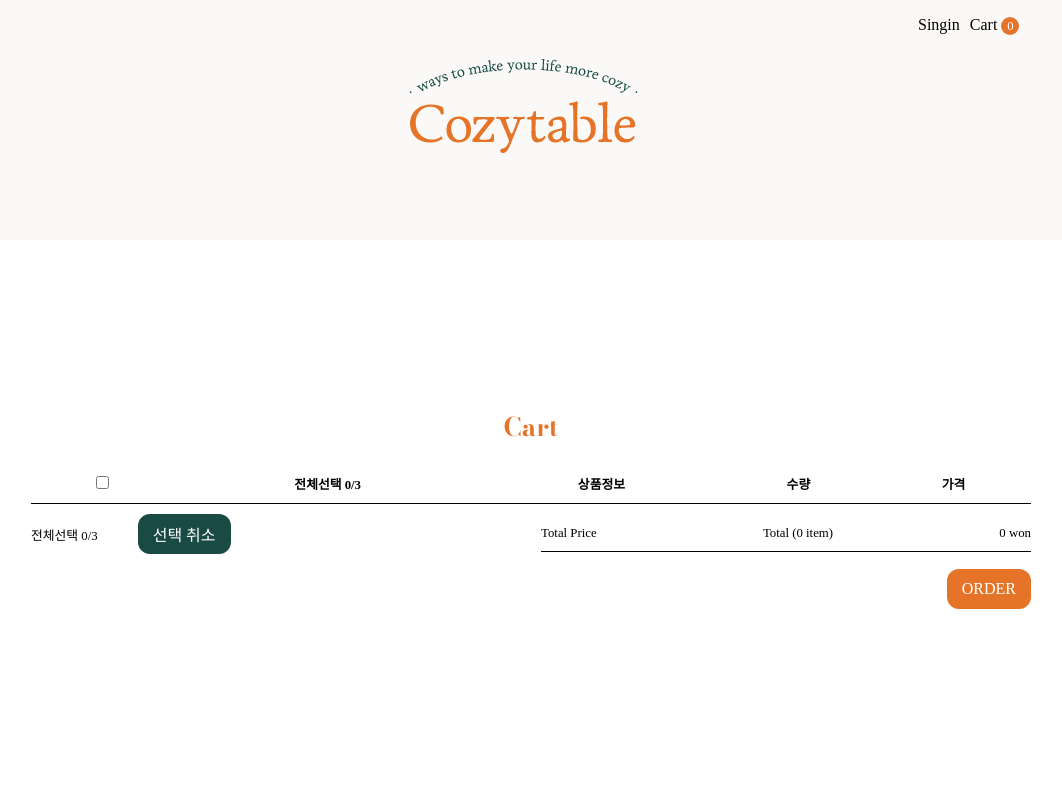
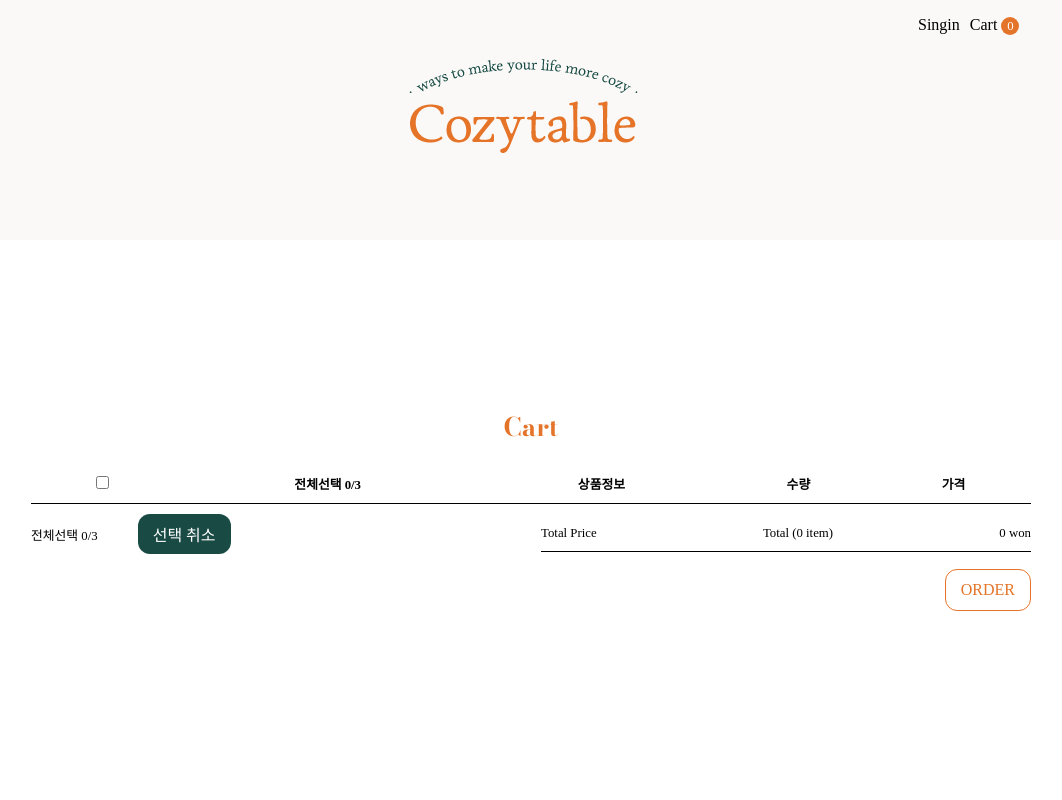
Before and after one commit to chamin966/react-cozy, a React (Create React App) app in the folder my-react/: page /cart in a window 1280 px wide. Shown: the top 800 px of the page, without its empty margins (109-1171 px from the left). Built offline with nearby package versions, Linux system fonts and the light colour scheme; a web font is replaced by a local one.

Commit message:
Update: 장바구니 선택취소, ODER 버튼 애니메이션 추가

```diff
--- a/my-react/src/Pages/Cart.jsx
+++ b/my-react/src/Pages/Cart.jsx
@@ -81,15 +81,19 @@ const OderButtonBox = styled.div`
 
 const CozyOrderBtn = styled.button`
   height: 40px;
-  background-color: #e57428;
-  color: white;
-  border: none;
+  border: 1px solid #e57428;
+  background-color: white;
+  color: #e57428;
   border-radius: 12px;
   padding: 0px 15px;
   box-sizing: content-box;
   font-size: 1rem;
+  transition: all ease 0.3s;
+
   &:hover {
-    cursor: pointer;
+    background-color: #e57428;
+    color: white;
+    border-radius: 35px;
   }
 
   @media (max-width: 768px) {
@@ -99,6 +103,14 @@ const CozyOrderBtn = styled.button`
 
 const CozyCancleBtn = styled(CozyOrderBtn)`
   background-color: #194b44;
+  border: none;
+  color: white;
+
+  &:hover {
+    background-color: #194b44;
+    color: white;
+  }
+
   @media (max-width: 768px) {
     width: auto;
   }
```
